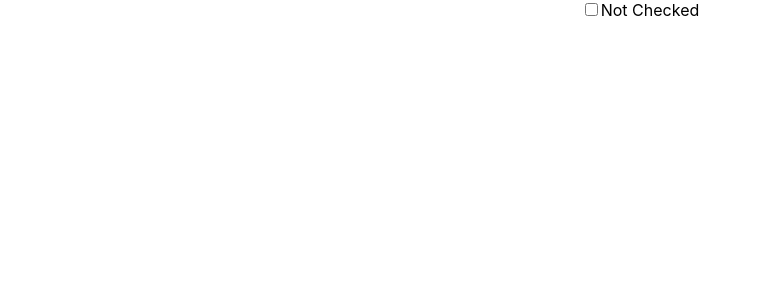
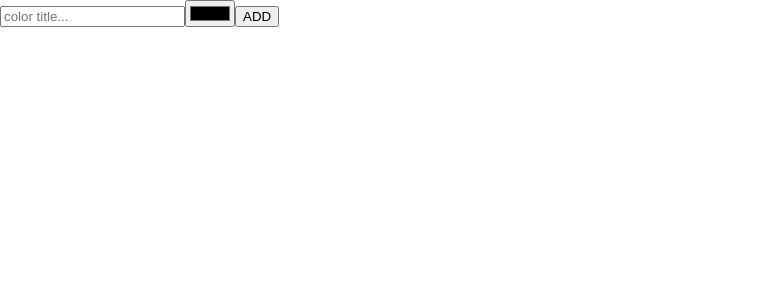
Before and after one commit to MuziPH/eve-react-app, a React (Create React App) app: page / in a window 1280 px wide. Shown: the top 300 px of the page, without its empty margins (0-762 px from the left). Built offline with nearby package versions, Linux system fonts and the light colour scheme.

Commit message:
Uncontrolled components with useRef

```diff
--- a/src/App.js
+++ b/src/App.js
@@ -1,18 +1,26 @@
-import { useReducer } from 'react';
+import { useRef } from 'react';
 import './App.css';
 
 function App() {
-  // useReducer takes a function to update and second argument i sthe value to update
-  const [checked, setChecked] = useReducer(checked => !checked, false);
+  // useRef retrieves values from the the form, like which color is selected
+  // retrives the value of text in the input
+  const txtTitle = useRef();
+  const hexColor = useRef();
+
+  const submit = (e) => {
+    e.preventDefault();
+    const title = txtTitle.current.value;
+    const color = hexColor.current.value;
+    alert(`${title}, ${color}`)
+    txtTitle.current.value="";
+    hexColor.current.value="";
+  };
   return (
-    <div className="App">
-      <input
-        type='checkbox'
-        value={checked}
-        onChange={setChecked}
-      />
-      <label>{checked ? "Checked" : "Not Checked"}</label>
-    </div>
+    <form onSubmit={submit}>
+      <input ref={txtTitle} type='text' placeholder='color title...' />
+      <input ref={hexColor} type='color' />
+      <button>ADD</button>
+    </form>
   );
 }
 
```
